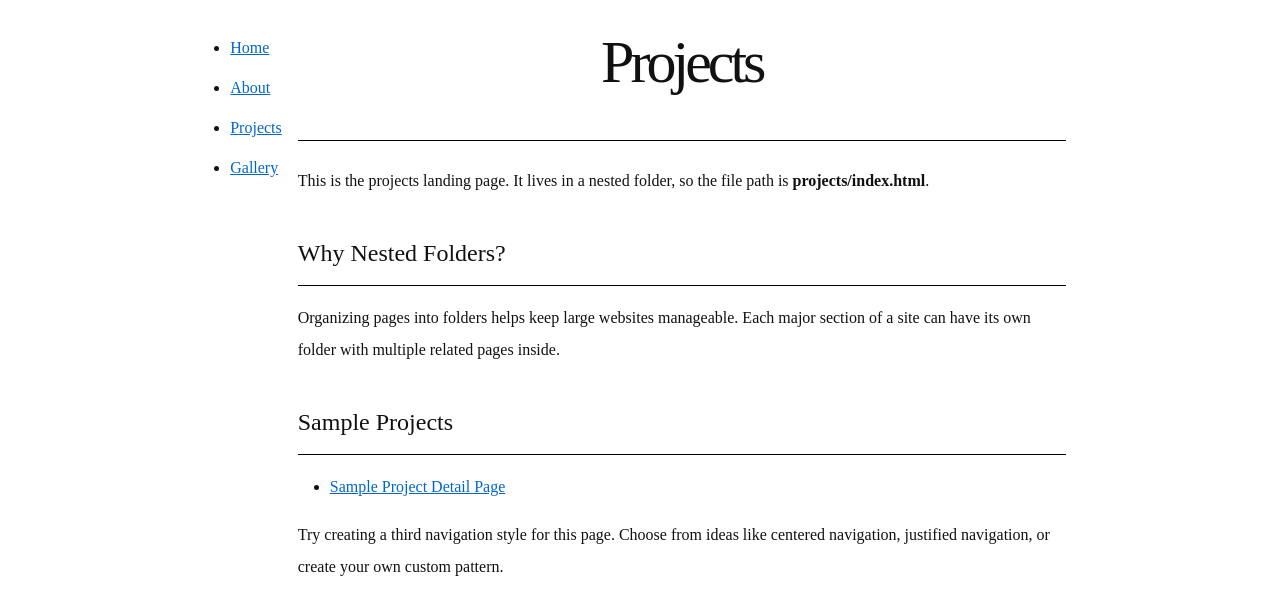
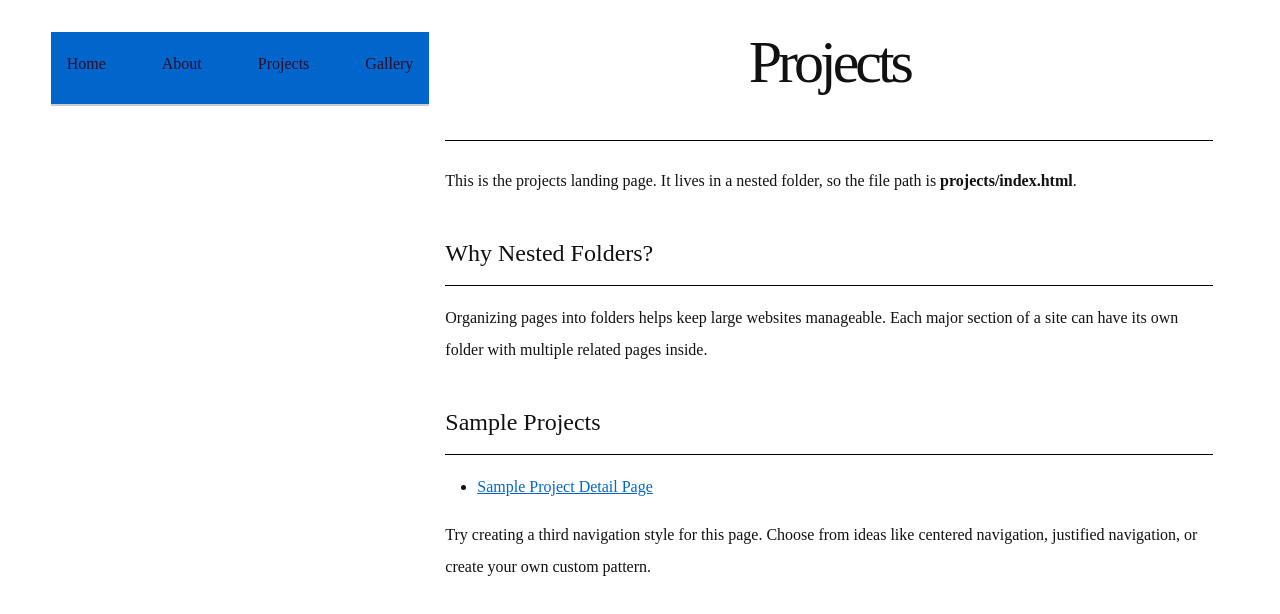
Before and after one commit to Eishal123/eishal-, a plain HTML site: page week 6 exercise 1/projects/index.html in a window 1280 px wide. Drawn offline with Linux system fonts and the light colour scheme.

Commit message:
add and customize navigation pattern

```diff
--- a/week 6 exercise 1/css/style.css
+++ b/week 6 exercise 1/css/style.css
@@ -147,15 +147,41 @@ code {
   margin-top: 80px;
 }
 
-.nav-custom {}
+.nav-custom {
+  display: flex;
+  justify-content: center;
+  gap: 2rem;
+  background-color: #0066CC;
+  padding: 1rem 0;
+  border-bottom: 2px solid #ccc;
+}
 
-.nav-custom ul {}
+.nav-custom ul {
+  list-style: none;
+  display: flex;
+  justify-content: center;
+  gap: 1.5rem;
+  padding: 0;
+  margin: 0;
+}
 
-.nav-custom li {}
+.nav-custom li {
+  display: inline-block;
+}
 
-.nav-custom a {}
+.nav-custom a {
+  color: #310c2b;
+  text-decoration: none;
+  font-weight: 500;
+  padding: 0.5rem 1rem;
+  border-radius: 4px;
+  transition: background-color 0.3s ease, color 0.3s ease;
+}
 
-.nav-custom a:hover {}
+.nav-custom a:hover {
+  background-color: #899199;
+  color: #e4b108;
+}
 
 @media (width >=480px) {}
 
--- a/week 6 exercise 1/projects/index.html
+++ b/week 6 exercise 1/projects/index.html
@@ -10,7 +10,7 @@
 
 <body>
 
-  <nav>
+  <nav class="nav-custom">
     <ul>
       <li><a href="../index.html">Home</a></li>
       <li><a href="../about.html">About</a></li>
```
